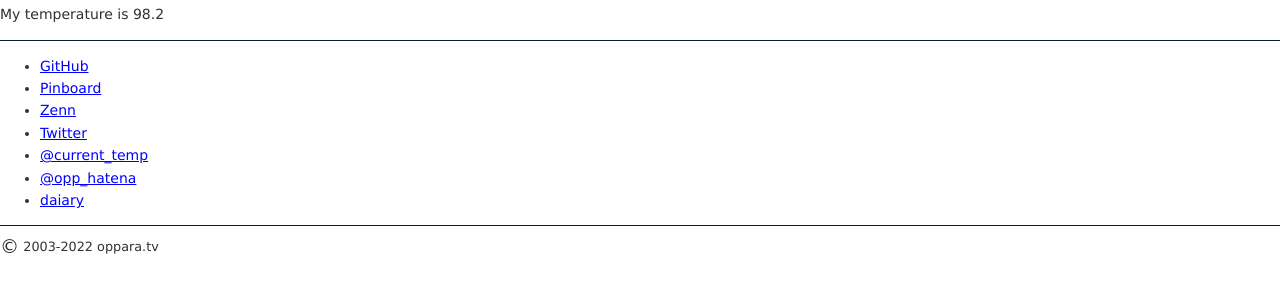
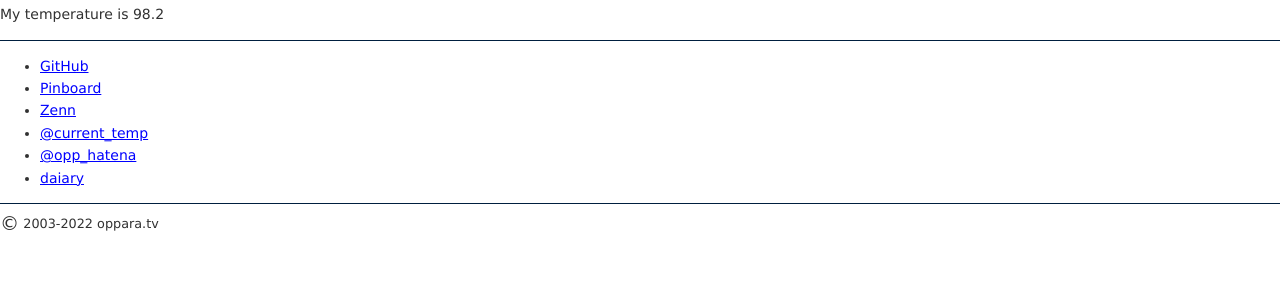
Before and after one commit to oppara/oppara.tv, a website built with Parcel: page index.html in a window 1280 px wide. Shown: the part 79-372 px from the top of the page. Built offline with nearby package versions, Linux system fonts and the light colour scheme.

Commit message:
feat: remove twitter

```diff
--- a/index.html
+++ b/index.html
@@ -46,7 +46,6 @@
       <li><a href="https://github.com/oppara" class="github">GitHub</a></li>
       <li><a href="https://pinboard.in/u:oppara" class="pinboard">Pinboard</a></li>
       <li><a href="https://zenn.dev/oppara" class="zenn">Zenn</a></li>
-      <li><a href="https://twitter.com/oppara" class="twitter">Twitter</a></li>
       <li><a href="https://twitter.com/current_temp" class="current_temp">@current_temp</a></li>
       <li><a href="https://twitter.com/opp_hatena" class="opp_hatena">@opp_hatena</a></li>
       <li><a href="https://d.oppara.tv" class="current_temp">daiary</a></li>
```
